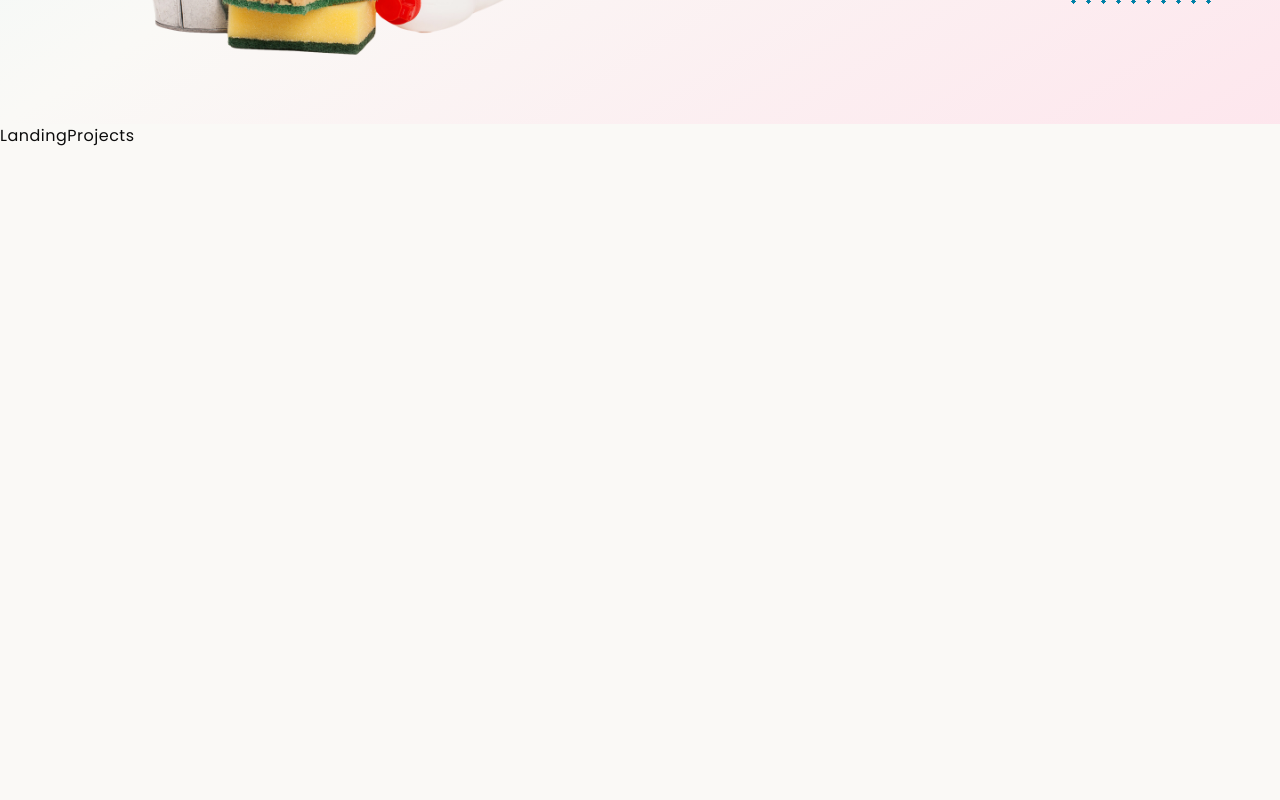
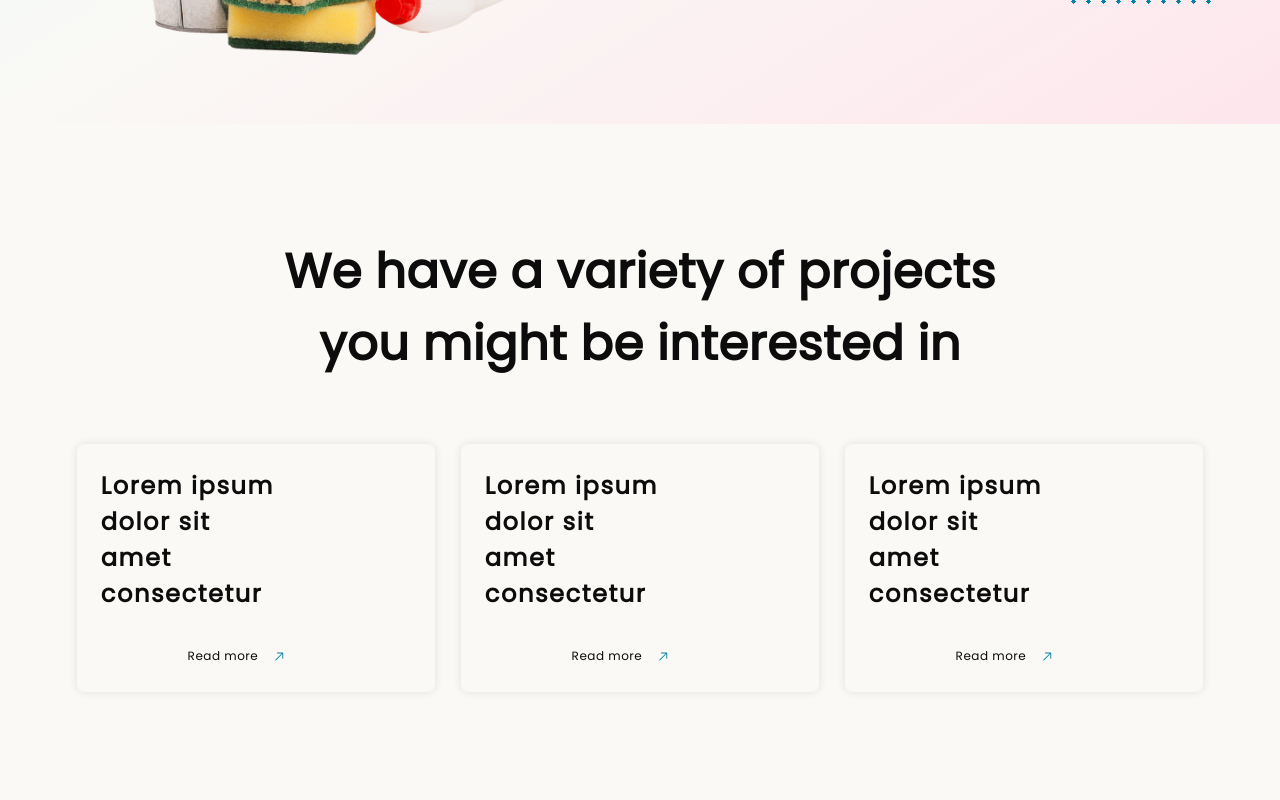
Before and after one commit to rodrigodelascio/let-it-shine, a React (Create React App) app: page / in a window 1280 px wide. Shown: the part 1480-2280 px from the top of the page. Built offline with nearby package versions, Linux system fonts and the light colour scheme.

Commit message:
Create project cards + add initial styles

```diff
--- a/src/components/landingPage/projects/LandingProjects.js
+++ b/src/components/landingPage/projects/LandingProjects.js
@@ -1,9 +1,17 @@
 import styles from "./LandingProjects.module.css";
+import ProjectCard from "./ProjectCard";
 
 const LandingProjects = () => {
   return (
     <div className={styles["projects-wrapper"]}>
-      <div>LandingProjects</div>
+      <div className={styles["projects-header-container"]}>
+        <h1>We have a variety of projects you might be interested in</h1>
+      </div>
+      <div className={styles["projects-cards-container"]}>
+        <ProjectCard projectTitle={"Lorem ipsum dolor sit amet consectetur"} />
+        <ProjectCard projectTitle={"Lorem ipsum dolor sit amet consectetur"} />
+        <ProjectCard projectTitle={"Lorem ipsum dolor sit amet consectetur"} />
+      </div>
     </div>
   );
 };
--- a/src/components/landingPage/projects/LandingProjects.module.css
+++ b/src/components/landingPage/projects/LandingProjects.module.css
@@ -1,5 +1,24 @@
 .projects-wrapper {
   min-height: 95vh;
   display: flex;
-  justify-content: space-between;
+  flex-direction: column;
+  align-items: center;
 }
+
+.projects-header-container {
+  padding: 4vh 6vw;
+  margin-top: 10vh;
+}
+
+.projects-header-container h1 {
+  text-align: center;
+  padding: 0 15vw;
+}
+
+.projects-cards-container {
+  display: flex;
+  flex-direction: row;
+  justify-content: center;
+  gap: 2vw;
+  padding: 4vh 6vw;
+}
--- /dev/null
+++ b/src/components/landingPage/projects/ProjectCard.js
@@ -0,0 +1,24 @@
+import styles from "./ProjectCard.module.css";
+import { Link } from "react-router-dom";
+import { GoArrowUpRight } from "react-icons/go";
+
+const ProjectCard = ({ cardImage, projectTitle, className }) => {
+  return (
+    <div className={styles["card-container"]}>
+      <div className={styles["card-image-container"] + " " + className}>
+        <div className={styles["card-image"]}>{cardImage}</div>
+      </div>
+      <div className={styles["card-text-container"]}>
+        <h3>{projectTitle}</h3>
+        <Link to="/projects">
+          <div className={styles["card-link"]}>
+            <p className={styles["card-link-text"]}>Read more</p>
+            <GoArrowUpRight className={styles["arrow-up-icon"]} />
+          </div>
+        </Link>
+      </div>
+    </div>
+  );
+};
+
+export default ProjectCard;
--- /dev/null
+++ b/src/components/landingPage/projects/ProjectCard.module.css
@@ -0,0 +1,49 @@
+.card-container {
+  display: flex;
+  align-items: center;
+  padding: 1.5rem;
+  border-radius: 7.5px;
+  background: #faf9f6;
+  box-shadow: 0px 0px 10px 0px rgba(0, 0, 0, 0.1);
+}
+
+.card-number-container {
+  display: flex;
+  justify-content: center;
+  align-items: center;
+  border: none;
+  border-radius: 50%;
+  width: 100px;
+  height: 100px;
+  margin-right: 3vw;
+}
+
+.card-text-container {
+  display: flex;
+  flex-direction: column;
+  gap: 2rem;
+  width: 60%;
+  align-items: flex-end;
+}
+
+.card-text-container h3 {
+  font-size: 1.5rem;
+  letter-spacing: 0.1rem;
+}
+
+.card-link-text {
+  font-size: 0.75rem;
+  font-weight: 400;
+}
+
+.arrow-up-icon {
+  color: #0081a7;
+  padding-top: 1.5px;
+}
+
+.card-link {
+  display: flex;
+  align-items: center;
+  justify-content: flex-end;
+  gap: 1vw;
+}
```
